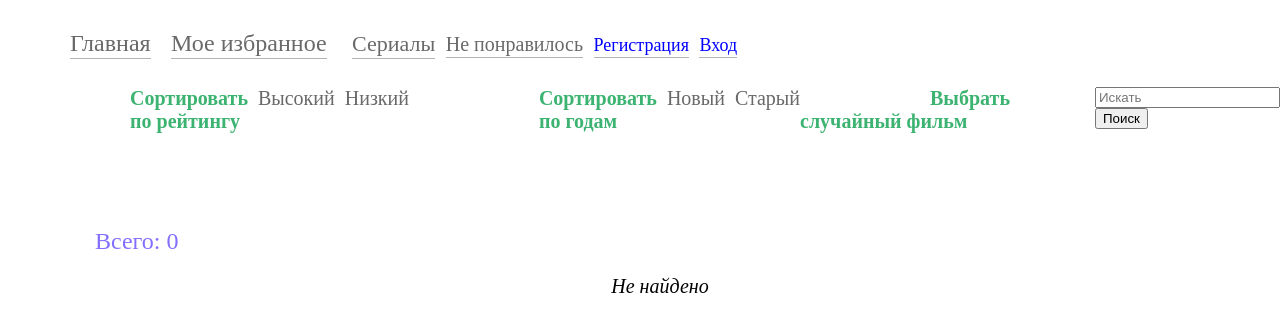
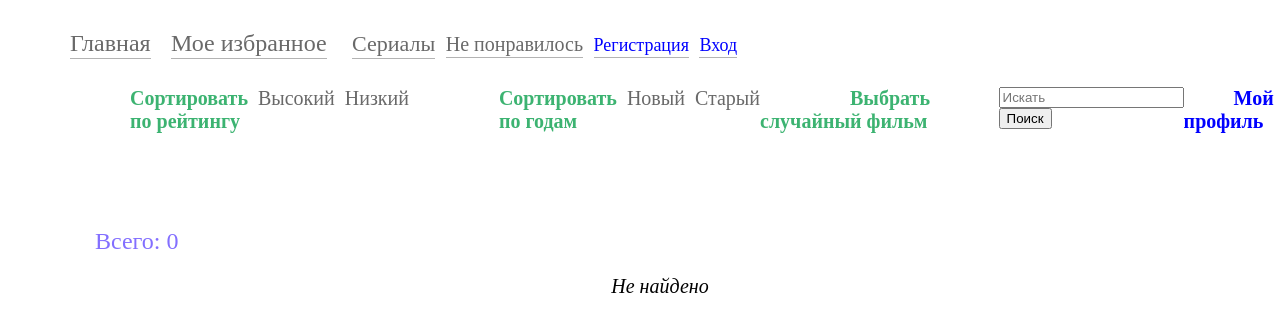
Before and after one commit to Spaceoceanoutlook/Films, a Django app: page / in a window 1280 px wide. Shown: the top 332 px of the page. Run offline with Django 4.2, Linux system fonts and the light colour scheme; data that the repository does not hold is empty.

Commit message:
Added profile user

```diff
--- a/thrillers_app/films/templates/films/index.html
+++ b/thrillers_app/films/templates/films/index.html
@@ -44,19 +44,23 @@
                 <a style="margin-left: 10px; font-size: 20px; border: none;" href="{% url 'sort_by_rating' ascending=1 %}">Низкий</a>
             </div>
             <div style="display: flex">
-                <p style="margin-left: 130px; font-size: 20px; color: MediumSeaGreen; font-weight: bold">Сортировать по годам</p>
+                <p style="margin-left: 90px; font-size: 20px; color: MediumSeaGreen; font-weight: bold">Сортировать по годам</p>
                 <a style="margin-left: 10px; font-size: 20px; border: none;" href="{% url 'sort_by_year' ascending=0 %}">Новый</a>
                 <a style="margin-left: 10px; font-size: 20px; border: none;" href="{% url 'sort_by_year' ascending=1 %}">Старый</a>
             </div>
             <div>
-                <a style="margin-left: 130px; font-size: 20px; color: MediumSeaGreen; font-weight: bold; border: none" href="{% url 'random_film' %}">Выбрать случайный фильм</a><br><br>
+                <a style="margin-left: 90px; font-size: 20px; color: MediumSeaGreen; font-weight: bold; border: none" href="{% url 'random_film' %}">Выбрать случайный фильм</a><br><br>
             </div>
-            <div style="margin-left: 70px;">
+            <div style="margin-left: 50px;">
                 <form method="POST">
                     {% csrf_token %}
                     <input type="search" autocomplete="off" placeholder="Искать" name="user_search">
                     <button type="submit">Поиск</button>
                 </form>
+            </div>
+            <div>
+                <p><a style="margin-left: 50px; font-size: 20px; color: blue; font-weight: bold; border: none"
+                        href="{% url 'my_profile' profile_id=request.user.id %}">Мой профиль</a></p>
             </div>
         </div>
     </header>
--- a/thrillers_app/films/urls.py
+++ b/thrillers_app/films/urls.py
@@ -1,7 +1,7 @@
 from django.urls import path
 from .views import index, film_detail, film_genre, delete_comment, show_basket, \
     add_basket, delete_from_basket, clear_basket, show_serials, sort_by_rating, sort_by_year, random_film, \
-    show_not_like, register, user_login, user_logout
+    show_not_like, register, user_login, user_logout, my_profile
 
 urlpatterns = [
     path('', index, name='index'),
@@ -23,4 +23,5 @@ urlpatterns = [
     path('register/', register, name='register'),
     path('login/', user_login, name='login'),
     path('logout/', user_logout, name='logout'),
+    path('user_profile/<int:profile_id>/', my_profile, name='my_profile'),
 ]
--- a/thrillers_app/films/views.py
+++ b/thrillers_app/films/views.py
@@ -4,6 +4,7 @@ from films.forms import CommentForm, UserRegForm, UserLoginForm
 from films.models import Film, Comment, Genre, Country, Basket
 from django.contrib import messages
 from django.contrib.auth import login, logout
+from django.contrib.auth.models import User
 
 
 gp = None
@@ -289,3 +290,11 @@ def search(request, films):
         else:
             films = Film.objects.none()
     return films
+
+
+def my_profile(request, profile_id):
+    user = User.objects.get(id=profile_id)
+    comment = Comment.objects.filter(author_id=profile_id)
+    title = f'{user.username}'
+    context = {'comment': comment, 'title': title}
+    return render(request, 'films/user_profile.html', context=context)
```
Also changed, not shown: thrillers_app/films/templates/films/film_detail.html (+10 -5 lines), thrillers_app/films/templates/films/user_profile.html (added, +16 -0 lines).
